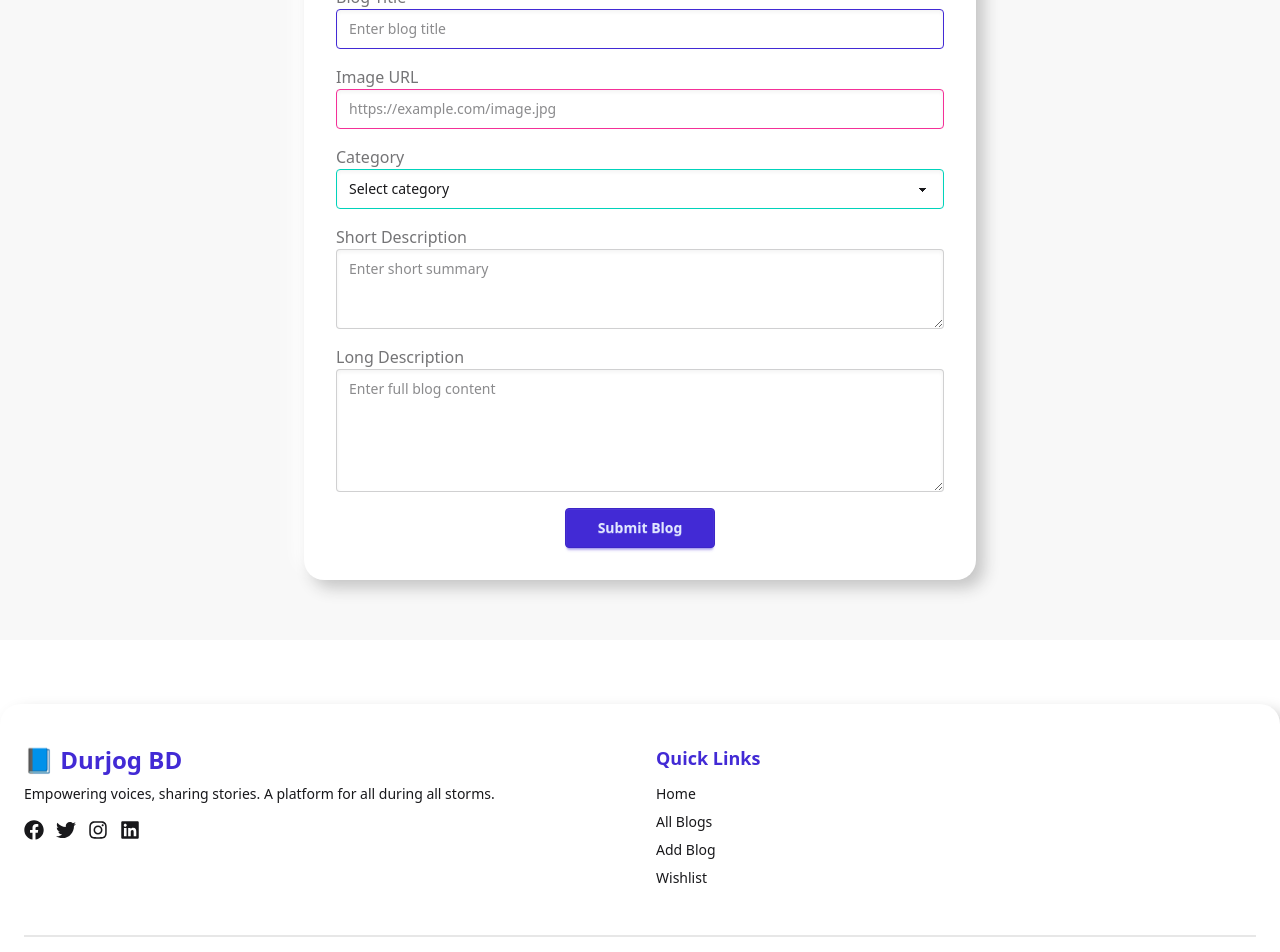
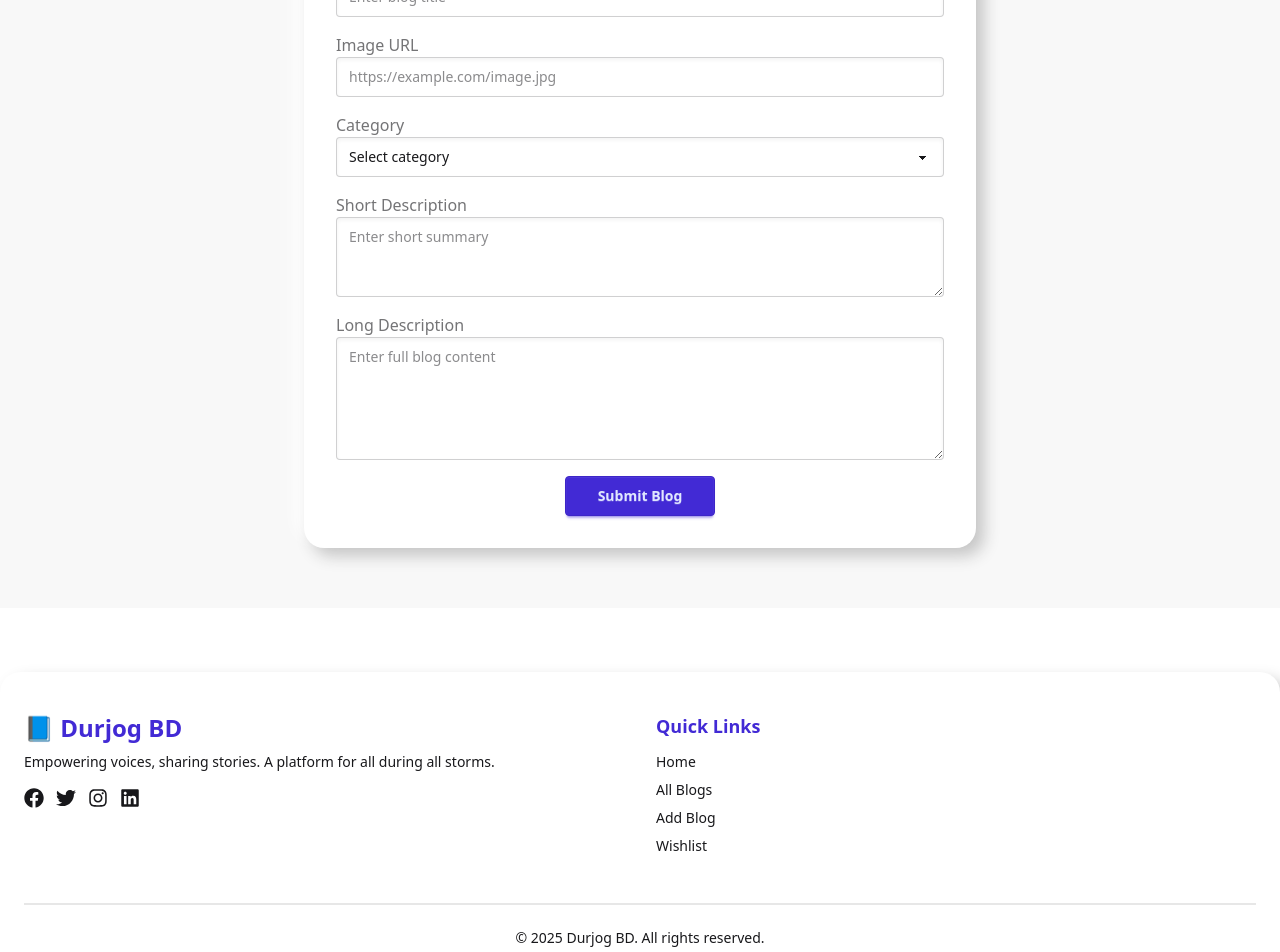
Before and after one commit to MottuqeBrid/Durjog-bd, a React (Vite) app: page /add-blog in a window 1280 px wide. Shown: the part 260-1212 px from the top of the page. Built offline with nearby package versions, Linux system fonts and the light colour scheme; no server answers; sample sign-in values are in the browser's storage; what react-photo-view would draw is missing.

Commit message:
refactor: improve styling and layout across multiple components

```diff
--- a/src/Components/AddBlog/AddBlog.jsx
+++ b/src/Components/AddBlog/AddBlog.jsx
@@ -95,7 +95,7 @@ const AddBlog = () => {
             placeholder="Enter blog title"
             value={blogData.title}
             onChange={handleChange}
-            className="input w-full input-bordered input-primary shadow-inner"
+            className="input w-full input-bordered  shadow-inner"
             required
           />
         </div>
@@ -109,7 +109,7 @@ const AddBlog = () => {
             placeholder="https://example.com/image.jpg"
             value={blogData.image}
             onChange={handleChange}
-            className="input w-full input-bordered input-secondary shadow-inner"
+            className="input w-full input-bordered shadow-inner"
             required
           />
         </div>
@@ -121,7 +121,7 @@ const AddBlog = () => {
             name="category"
             value={blogData.category}
             onChange={handleChange}
-            className="select w-full select-bordered select-accent shadow-inner"
+            className="select w-full select-bordered shadow-inner"
             required
           >
             <option disabled value="">
--- a/src/Components/AllBlogs/AllBlogs.jsx
+++ b/src/Components/AllBlogs/AllBlogs.jsx
@@ -137,7 +137,7 @@ const AllBlogs = () => {
                   <button
                     disabled={!user || blog?.wishlist?.includes(user?.uid)}
                     onClick={() => handleWishlist(blog)}
-                    className="btn btn-sm btn-success"
+                    className="btn btn-sm btn-outline btn-secondary "
                   >
                     Wishlist 💖
                   </button>
--- a/src/Components/Footer/Footer.jsx
+++ b/src/Components/Footer/Footer.jsx
@@ -3,7 +3,8 @@ import { FaFacebook, FaTwitter, FaInstagram, FaLinkedin } from "react-icons/fa";
 
 const Footer = () => {
   return (
-    <footer className="mt-16 px-6 py-10 bg-base-100 text-base-content neumorphism rounded-t-3xl shadow-inner">
+    <footer className="mt-16 px-6 py-10 bg-base-100 text-base-content neumorphism rounded-none shadow-inner ">
+      <div className="max-w-7xl mx-auto w-full">
         <div className="max-w-7xl mx-auto grid md:grid-cols-2 gap-8">
           {/* Brand Info */}
           <div>
@@ -63,6 +64,7 @@ const Footer = () => {
         <div className="text-center text-sm text-base-content">
           &copy; {new Date().getFullYear()} Durjog BD. All rights reserved.
         </div>
+      </div>
     </footer>
   );
 };
--- a/src/Components/Home/Home.jsx
+++ b/src/Components/Home/Home.jsx
@@ -67,9 +67,9 @@ const Home = () => {
   };
 
   return (
-    <div className="bg-base-200">
+    <div className="bg-base-200 space-y-3">
       {/* Hero Section */}
-      <section className="hero min-h-96 bg-base-100 shadow-inner rounded-b-3xl flex items-center justify-center px-6">
+      <section className="hero bg-base-200 min-h-96   shadow-inner rounded-b-3xl flex items-center justify-center px-6">
         <motion.div
           initial={{ opacity: 0, y: 40 }}
           animate={{ opacity: 1, y: 0 }}
--- a/src/Components/Layout/RootLayout.jsx
+++ b/src/Components/Layout/RootLayout.jsx
@@ -8,13 +8,13 @@ const RootLayout = () => {
   const { theme } = use(ThemeContext);
   return (
     <div data-theme={theme} className="w-full min-h-screen flex flex-col">
+      <Navbar />
       <div className="max-w-7xl mx-auto w-full">
-        <Navbar />
         <main>
           <Outlet />
         </main>
-        <Footer />
       </div>
+      <Footer />
     </div>
   );
 };
--- a/src/Components/Navbar/Navbar.jsx
+++ b/src/Components/Navbar/Navbar.jsx
@@ -53,7 +53,8 @@ const Navbar = () => {
   );
 
   return (
-    <div className="navbar px-4 py-2 sticky top-0 z-50 bg-base-100 shadow-[6px_6px_12px_#c5c5c5,_-6px_-6px_12px_#ffffff] dark:shadow-[4px_4px_15px_#1f1f1f,_-4px_-4px_15px_#2f2f2f] mb-8">
+    <div className=" sticky top-0 z-50 bg-base-100 shadow-[6px_6px_12px_#c5c5c5,_-6px_-6px_12px_#ffffff] dark:shadow-[4px_4px_15px_#1f1f1f,_-4px_-4px_15px_#2f2f2f]">
+      <div className="max-w-7xl mx-auto w-full navbar px-4 py-2">
         {/* Mobile Dropdown */}
         <div className="dropdown lg:hidden">
           <label tabIndex={0} className="btn btn-ghost">
@@ -166,6 +167,7 @@ const Navbar = () => {
           )}
         </div>
       </div>
+    </div>
   );
 };
 
--- a/src/Components/WishlistPage/WishlistPage.jsx
+++ b/src/Components/WishlistPage/WishlistPage.jsx
@@ -53,18 +53,22 @@ const WishlistPage = () => {
               initial={{ opacity: 0, y: 20 }}
               animate={{ opacity: 1, y: 0 }}
               transition={{ duration: 0.4 }}
-              className="neumorphic p-4 rounded-xl shadow-md neumorphism neumorphic-card bg-base-100"
+              className="neumorphic p-4 rounded-xl flex flex-col   shadow-md neumorphism neumorphic-card  bg-base-100"
             >
               <img
                 src={blog?.image}
                 alt={blog?.title}
                 className="rounded-xl mb-3 h-40 w-full object-cover"
               />
-              <h3 className="text-xl font-semibold mb-1">{blog?.title}</h3>
-              <p className="text-sm text-gray-600 mb-2">
-                Category: {blog?.category}
-              </p>
-              <p className="line-clamp-3 mb-3">{blog?.shortDesc}</p>
+
+              <div className="flex-1">
+                <h3 className="text-xl font-semibold mb-1">{blog?.title}</h3>
+                <p className="text-sm text-gray-600 mb-2">
+                  Category: {blog?.category}
+                </p>
+
+                <p className="line-clamp-3 mb-3">{blog?.shortDesc}</p>
+              </div>
               <div className="flex justify-between items-center">
                 <Link
                   to={`/blog/${blog._id}`}
```
Lines whose indentation alone changed are shown as unchanged.
